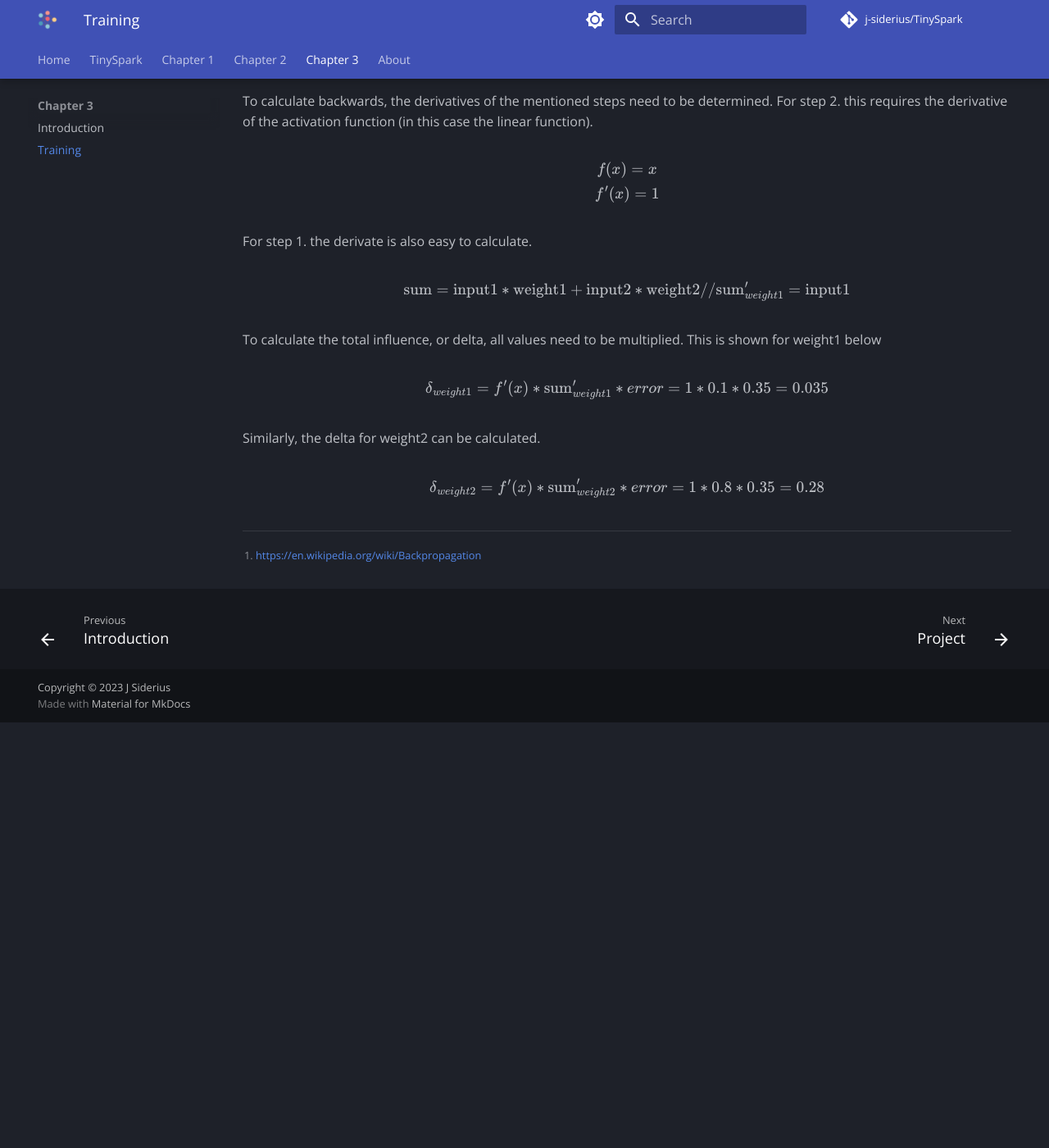
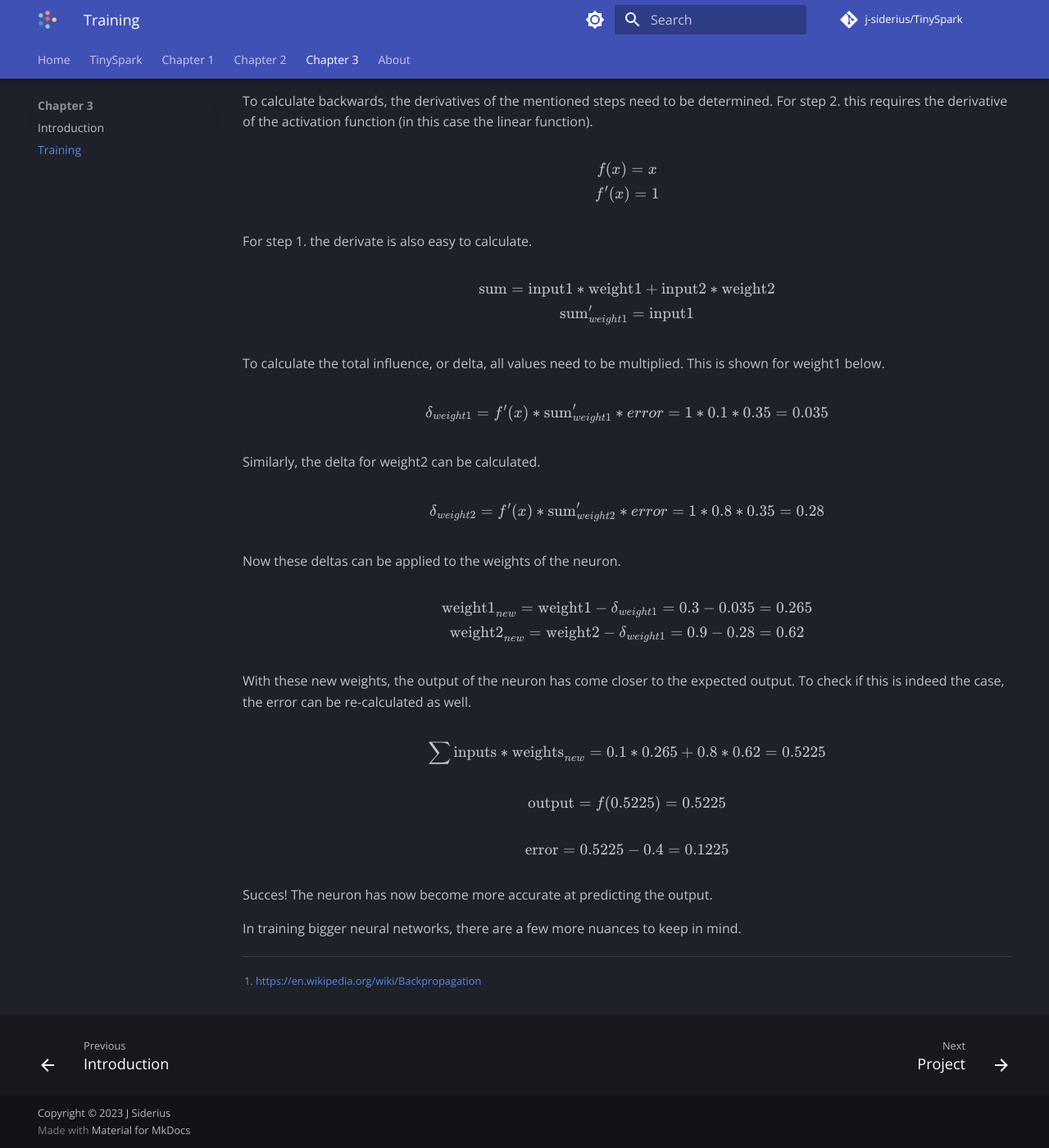
Before and after one commit to j-siderius/TinySpark, an MkDocs documentation site: the page built from docs/chapter3/training.md, in a window 1280 px wide and 1400 px high, scrolled down 1637 px. Shown: the whole window at 82% size. Built offline with MkDocs 1.6.1 and Material for MkDocs 9.7.7, drawn with Linux system fonts in a browser that asks for light colours; comment, search, counter and statistics services are not loaded; before the commit the page ends 2518 px from its top, so only the background shows below that; some of the changed text lies outside the part shown.

Commit message:
added to CH2 training

```diff
--- a/docs/chapter3/training.md
+++ b/docs/chapter3/training.md
@@ -14,11 +14,11 @@ The neuron above has the following weights, inputs, expected output and new acti
 
 $$
 \displaylines{
-\text{input 1}=0.1\\
-\text{input 2}=0.8\\
+\text{input1}=0.1\\
+\text{input2}=0.8\\
 \text{expected 1}=0.4\\
-\text{weight 1}=0.3\\
-\text{weight 2}=0.9\\
+\text{weight1}=0.3\\
+\text{weight2}=0.9\\
 }
 $$
 
@@ -33,7 +33,7 @@ $$
 $$
 
 $$
-f(0.75)=0.75
+\text{output}=f(0.75)=0.75
 $$
 
 As can be seen, the predicted result is off by quite a bit. Mathematically speaking, this offset is the error of the prediction. It is calculated as follows.
@@ -66,12 +66,12 @@ For step 1. the derivate is also easy to calculate.
 
 $$
 \displaylines{
-\text{sum}=\text{input1}*\text{weight1}+\text{input2}*\text{weight2}//
-\text{sum}'_{weight1}=\text{input1}
+\text{sum}=\text{input1}*\text{weight1}+\text{input2}*\text{weight2}\\
+\text{sum}'_{weight1}=\text{input1}\\
 }
 $$
 
-To calculate the total influence, or delta, all values need to be multiplied. This is shown for weight1 below
+To calculate the total influence, or delta, all values need to be multiplied. This is shown for weight1 below.
 
 $$
 \delta_{weight1}=f'(x)*\text{sum}'_{weight1}*error=1*0.1*0.35=0.035
@@ -82,3 +82,30 @@ Similarly, the delta for weight2 can be calculated.
 $$
 \delta_{weight2}=f'(x)*\text{sum}'_{weight2}*error=1*0.8*0.35=0.28
 $$
+
+Now these deltas can be applied to the weights of the neuron.
+
+$$
+\displaylines{
+\text{weight1}_{new}=\text{weight1}-\delta_{weight1}=0.3-0.035=0.265\\
+\text{weight2}_{new}=\text{weight2}-\delta_{weight1}=0.9-0.28=0.62\\
+}
+$$
+
+With these new weights, the output of the neuron has come closer to the expected output. To check if this is indeed the case, the error can be re-calculated as well.
+
+$$
+\sum \text{inputs}*\text{weights}_{new} = 0.1 * 0.265 + 0.8 * 0.62 = 0.5225 \\
+$$
+
+$$
+\text{output}=f(0.5225)=0.5225
+$$
+
+$$
+\text{error}=0.5225-0.4=0.1225\\
+$$
+
+Succes! The neuron has now become more accurate at predicting the output.
+
+In training bigger neural networks, there are a few more nuances to keep in mind.
```
Also changed, not shown: docs/chapter1/neuron.md (+1 -1 lines).
